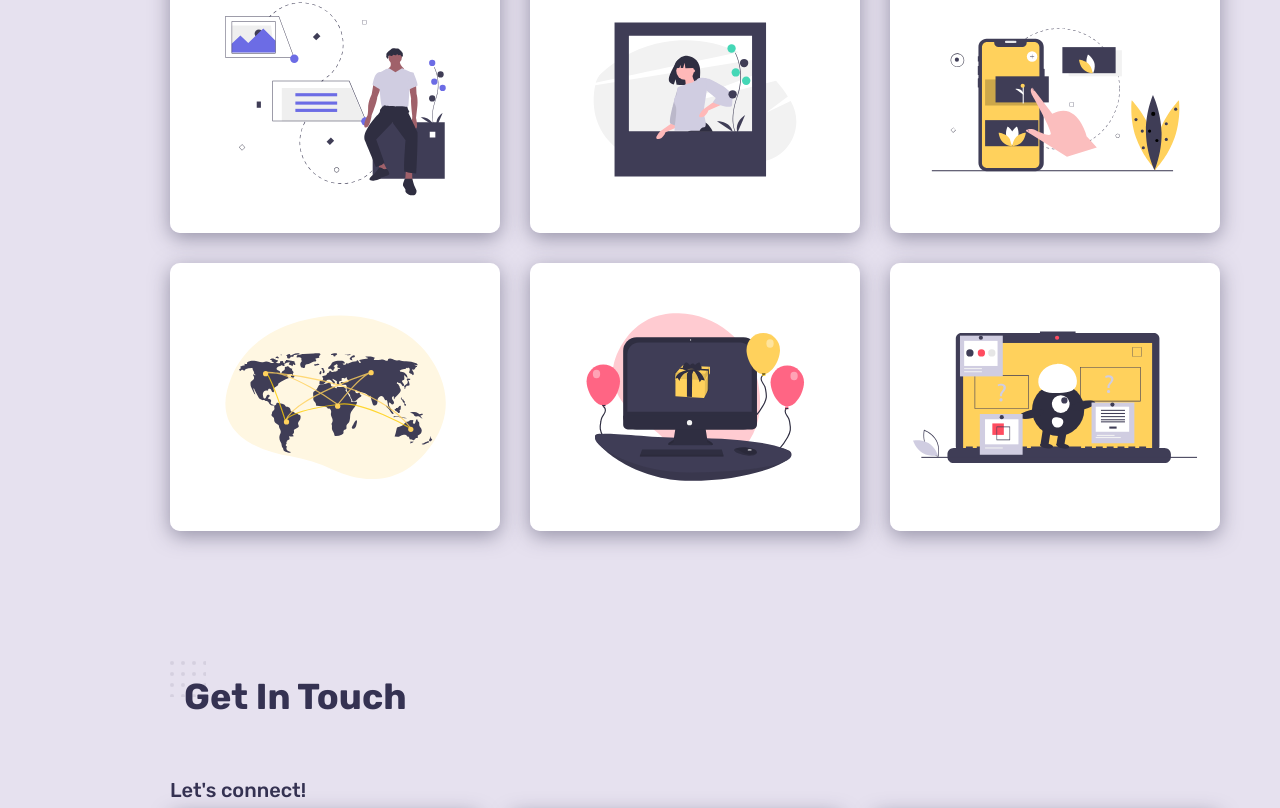
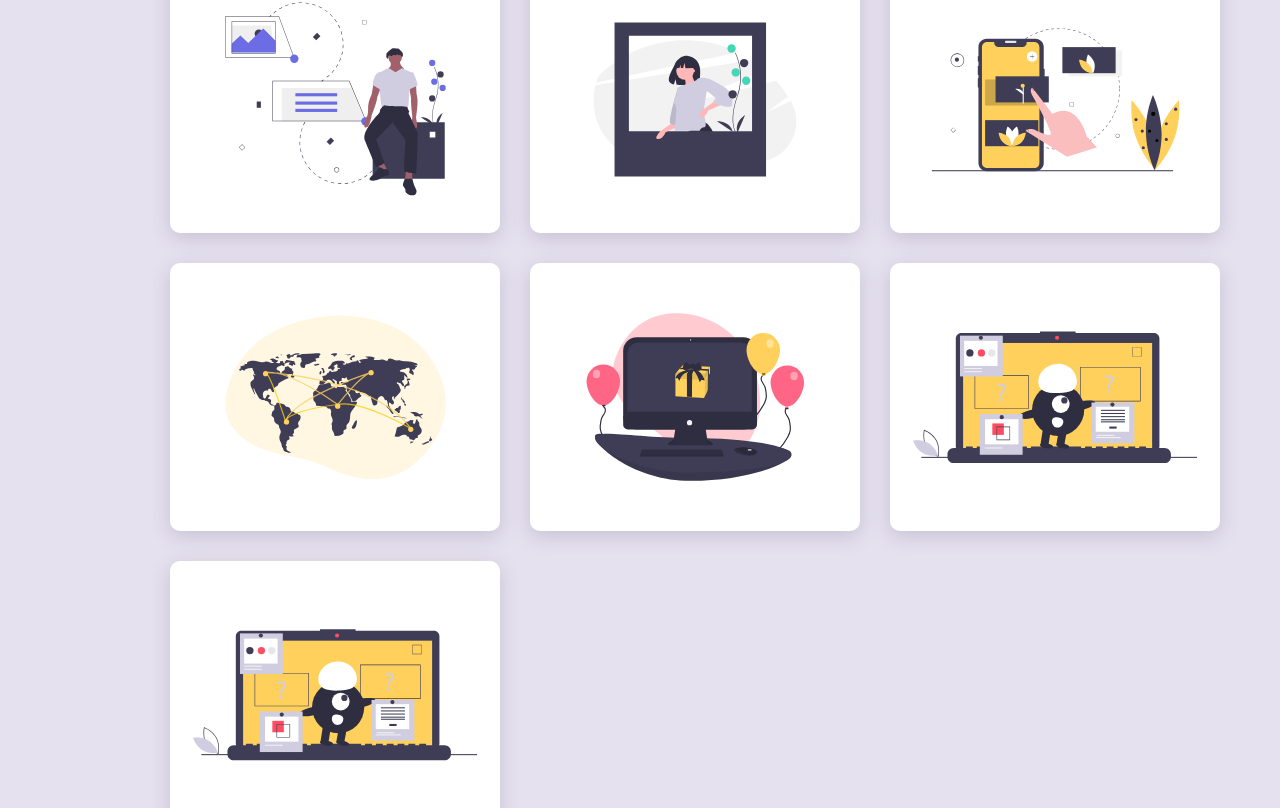
Before and after one commit to Azhilus/Azhilus.github.io, a React (Create React App) app: page / in a window 1280 px wide. Shown: the part 2647-3455 px from the top of the page. Built offline with nearby package versions, Linux system fonts and the light colour scheme; the HTML template or start-up script is replaced by a standard one.

Commit message:
minor changes

```diff
--- a/src/components/contact/contact.css
+++ b/src/components/contact/contact.css
@@ -24,6 +24,7 @@
     background-color: var(--container-color);
     border-radius: var(--border-radius);
     box-shadow: var(--shadow);
+    width: 100%;
 }
 
 .contact__tile a {
--- a/src/components/portfolio/Menu.jsx
+++ b/src/components/portfolio/Menu.jsx
@@ -51,6 +51,13 @@ const Menu = [
       category: "Art",
       url:"",
     },
+    {
+      id: 7,
+      image: Work6,
+      title: "Game t",
+      category: "Art",
+      url:"",
+    },
   ];
 
 
--- a/src/index.css
+++ b/src/index.css
@@ -26,7 +26,7 @@
   --font-bold: 700;
 
   /*================= Box Shadow ===================*/
-  --shadow: 0px 5px 20px 0px rgb(69 67 96 / 50%);
+  --shadow: 0px 5px 20px 0px rgb(69 67 96 / 20%);
 
   /*================== Border Radius ===================*/
   --border-radius: 10px;
```
